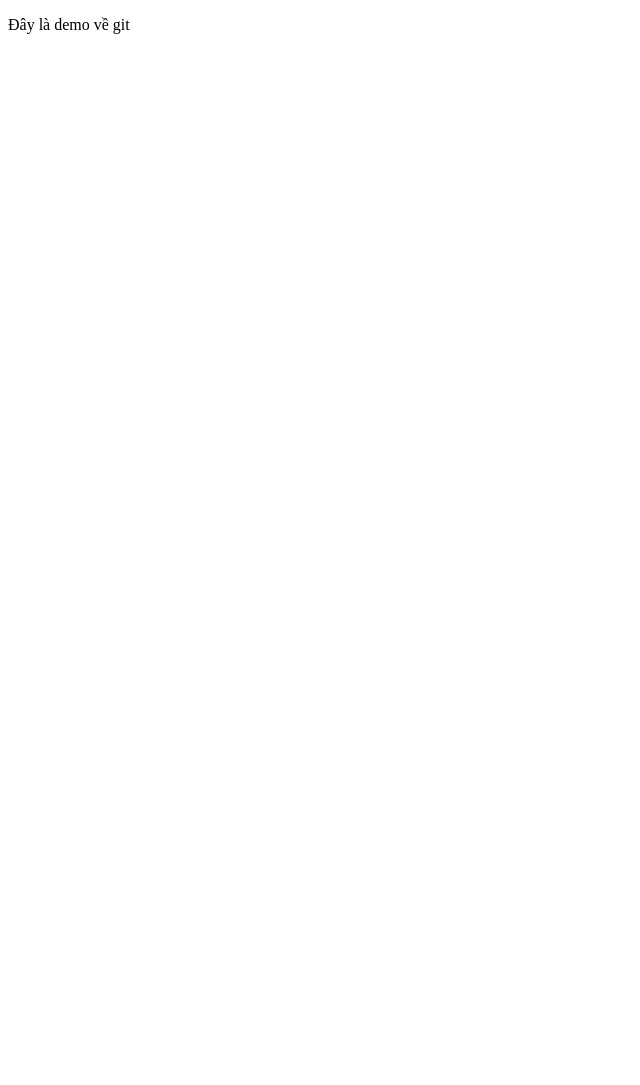
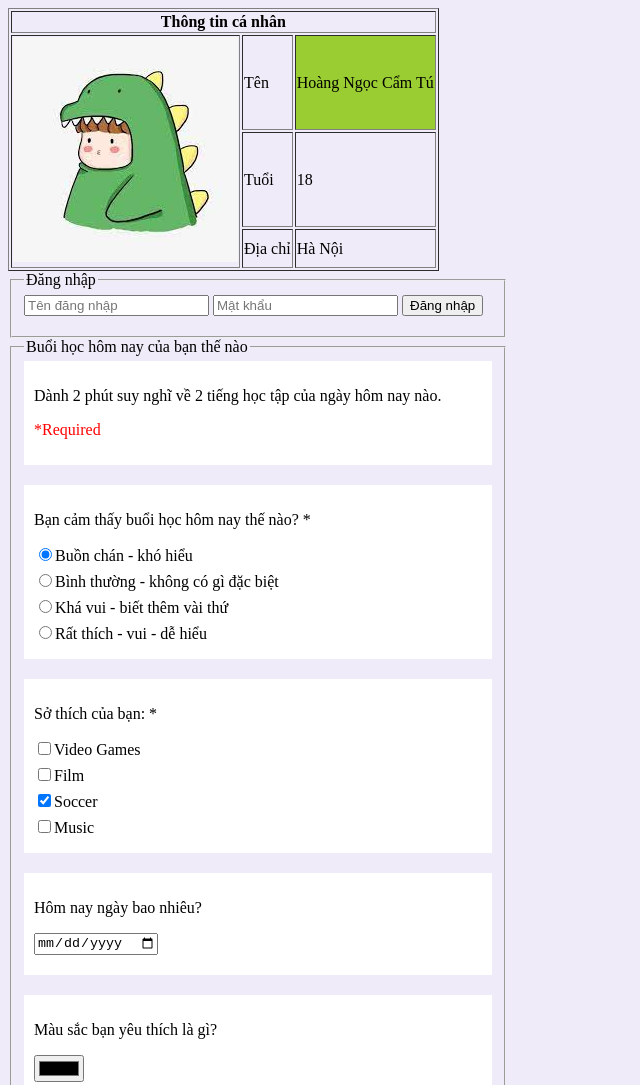
Before and after one commit to hoangdtcg/Lesson5-webdesign-lab, a plain HTML site: page demo.html in a window 1280 px wide. Shown: the top 1085 px of the page, without its empty margins (0-640 px from the left). Before the commit the page ends 800 px from the top, so only its background shows below. Drawn offline with Linux system fonts and the light colour scheme.

Commit message:
cap nhat demo

```diff
--- a/demo.html
+++ b/demo.html
@@ -8,8 +8,106 @@
     <title>Document</title>
 </head>
 
+<style>
+    body {
+        background-color: rgb(240, 235, 248);
+    }
+
+    div {
+        background-color: white;
+        padding: 10px;
+        margin-bottom: 20px;
+    }
+
+    form {
+        width: 500px;
+    }
+
+    input {
+        margin-bottom: 10px;
+    }
+</style>
+
 <body>
-    <p>Đây là demo về git</p>
+    <table border="1px">
+        <tr>
+            <th colspan="3">Thông tin cá nhân</th>
+        </tr>
+        <tr>
+            <td rowspan="3"><img src="avt.jpg" alt=""></td>
+            <td>
+                <p>Tên</p>
+            </td>
+            <td style="background-color: yellowgreen;">
+                Hoàng Ngọc Cẩm Tú
+            </td>
+
+        </tr>
+        <tr>
+            <td>
+                <p>Tuổi</p>
+            </td>
+            <td>
+                <p>18</p>
+            </td>
+
+        </tr>
+        <tr>
+            <td>Địa chỉ</td>
+            <td>Hà Nội</td>
+        </tr>
+    </table>
+
+    <form>
+        <fieldset>
+            <legend>Đăng nhập</legend>
+            <input type="text" placeholder="Tên đăng nhập">
+            <input type="password" placeholder="Mật khẩu">
+            <button>Đăng nhập</button>
+        </fieldset>
+    </form>
+
+    <form>
+        <fieldset>
+            <legend>Buổi học hôm nay của bạn thế nào</legend>
+            <div>
+                <p>Dành 2 phút suy nghĩ về 2 tiếng học tập của ngày hôm nay nào.
+                </p>
+                <p style="color: red;">*Required</p>
+            </div>
+
+            <div>
+                <p>Bạn cảm thấy buổi học hôm nay thế nào? *</p>
+                <input type="radio" checked name="emo">Buồn chán - khó hiểu
+                <br>
+                <input type="radio" name="emo">Bình thường - không có gì đặc biệt
+                <br>
+                <input type="radio" name="emo">Khá vui - biết thêm vài thứ
+                <br>
+                <input type="radio" name="emo">Rất thích - vui - dễ hiểu
+            </div>
+
+            <div>
+                <p>Sở thích của bạn: *</p>
+                <input type="checkbox">Video Games
+                <br>
+                <input type="checkbox">Film
+                <br>
+                <input type="checkbox" checked>Soccer
+                <br>
+                <input type="checkbox">Music
+            </div>
+            <div>
+                <p>Hôm nay ngày bao nhiêu?</p>
+                <input type="date">
+            </div>
+            <div>
+                <p>Màu sắc bạn yêu thích là gì?</p>
+                <input type="color">
+            </div>
+
+        </fieldset>
+    </form>
 </body>
 
 </html>
```
Also changed, not shown: Git - Công cụ để quản lý mã nguồn.txt (added), avt.jpg (added).
